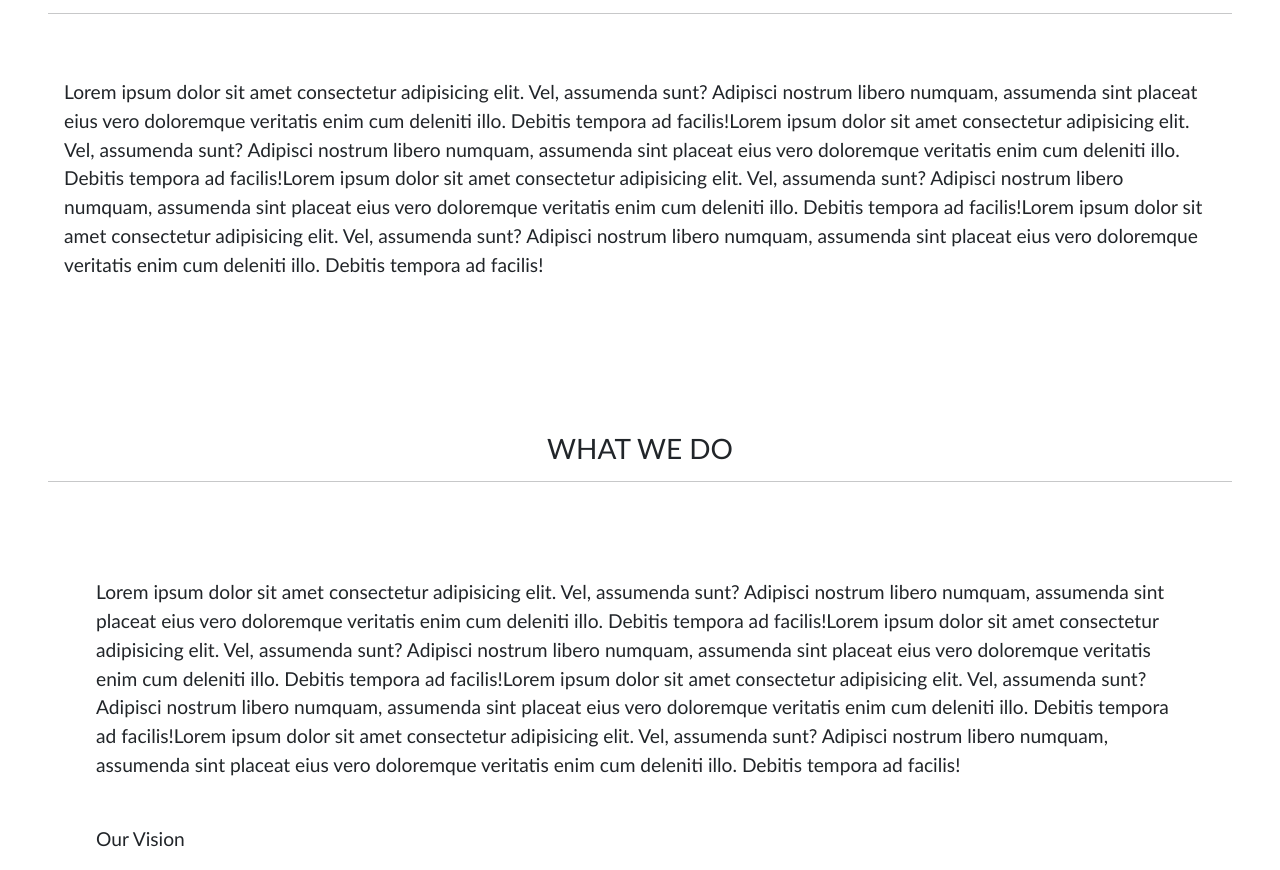
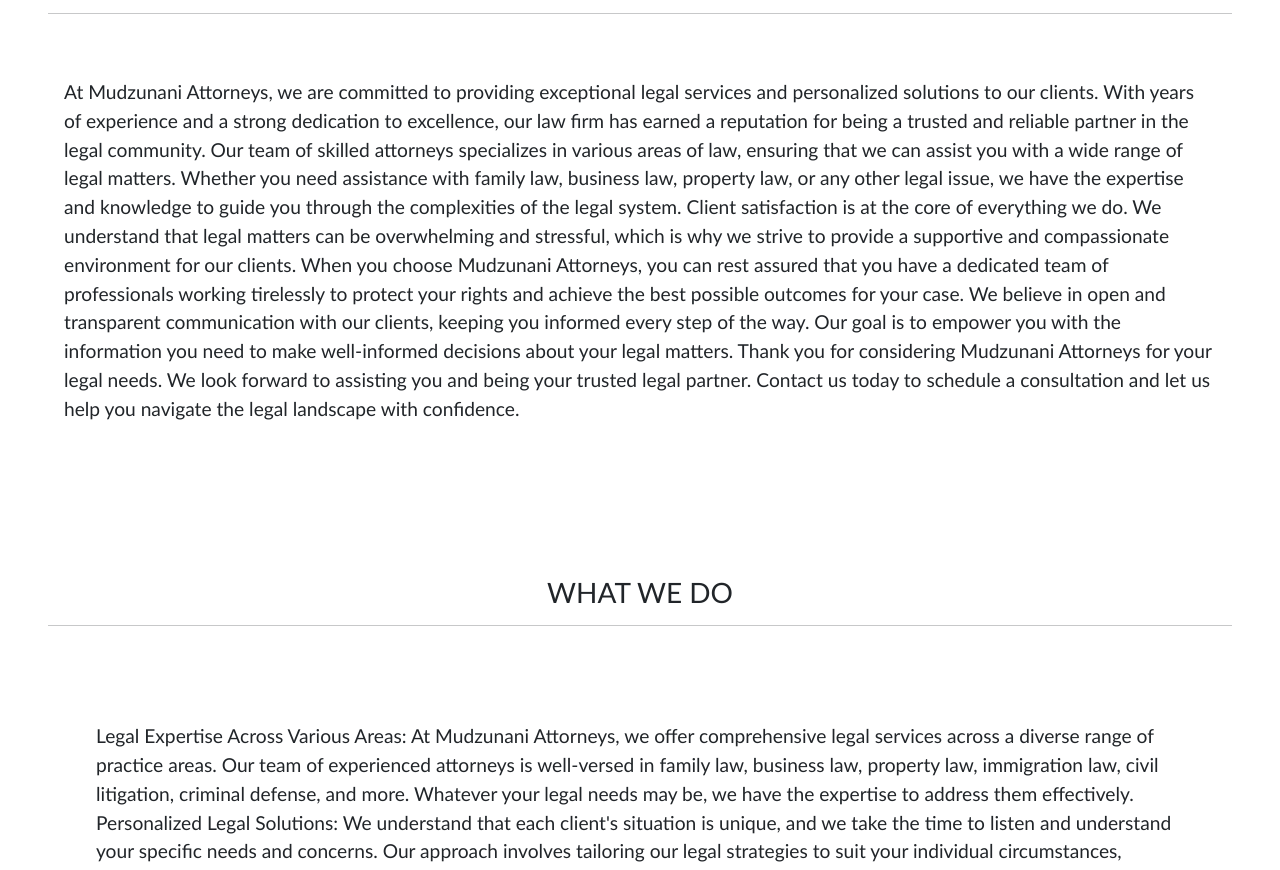
Before and after one commit to Andile-Socenya01/Mudzanani, a plain HTML site: page Mudzanani/index.html in a window 1280 px wide. Shown: the part 695-1565 px from the top of the page. Drawn offline with nearby package versions, Linux system fonts and the light colour scheme.

Commit message:
Update index.html

```diff
--- a/Mudzanani/index.html
+++ b/Mudzanani/index.html
@@ -54,20 +54,49 @@
     <div class="container-fluid my-4 p-5">
         <h1 class="h1-display text-center" style="font-weight: bold;">LAW FIRM</h1>
         <hr class="p-3">
-        <p style="font-size: 120%;" class="p-3">Lorem ipsum dolor sit amet consectetur adipisicing elit. Vel, assumenda sunt? Adipisci nostrum libero numquam, assumenda sint placeat eius vero doloremque veritatis enim cum deleniti illo. Debitis tempora ad facilis!Lorem ipsum dolor sit amet consectetur adipisicing elit. Vel, assumenda sunt? Adipisci nostrum libero numquam, assumenda sint placeat eius vero doloremque veritatis enim cum deleniti illo. Debitis tempora ad facilis!Lorem ipsum dolor sit amet consectetur adipisicing elit. Vel, assumenda sunt? Adipisci nostrum libero numquam, assumenda sint placeat eius vero doloremque veritatis enim cum deleniti illo. Debitis tempora ad facilis!Lorem ipsum dolor sit amet consectetur adipisicing elit. Vel, assumenda sunt? Adipisci nostrum libero numquam, assumenda sint placeat eius vero doloremque veritatis enim cum deleniti illo. Debitis tempora ad facilis!</p>
+        <p style="font-size: 120%;" class="p-3">At Mudzunani Attorneys, we are committed to providing exceptional legal services and personalized solutions to our clients. With years of experience and a strong dedication to excellence, our law firm has earned a reputation for being a trusted and reliable partner in the legal community.
+
+            Our team of skilled attorneys specializes in various areas of law, ensuring that we can assist you with a wide range of legal matters. Whether you need assistance with family law, business law, property law, or any other legal issue, we have the expertise and knowledge to guide you through the complexities of the legal system.
+
+            Client satisfaction is at the core of everything we do. We understand that legal matters can be overwhelming and stressful, which is why we strive to provide a supportive and compassionate environment for our clients. When you choose Mudzunani Attorneys, you can rest assured that you have a dedicated team of professionals working tirelessly to protect your rights and achieve the best possible outcomes for your case.
+
+            We believe in open and transparent communication with our clients, keeping you informed every step of the way. Our goal is to empower you with the information you need to make well-informed decisions about your legal matters.
+
+            Thank you for considering Mudzunani Attorneys for your legal needs. We look forward to assisting you and being your trusted legal partner. Contact us today to schedule a consultation and let us help you navigate the legal landscape with confidence.</p>
     </div>
 
     <div class="container-fluid my-4 p-5">
         <h3 class="h5-display text-center" style="font-weight: normal;">WHAT WE DO</h3>
         <hr class="p-3">
         <div style="font-size: 120%;" class="p-5">
-            <p>Lorem ipsum dolor sit amet consectetur adipisicing elit. Vel, assumenda sunt? Adipisci nostrum libero numquam, assumenda sint placeat eius vero doloremque veritatis enim cum deleniti illo. Debitis tempora ad facilis!Lorem ipsum dolor sit amet consectetur adipisicing elit. Vel, assumenda sunt? Adipisci nostrum libero numquam, assumenda sint placeat eius vero doloremque veritatis enim cum deleniti illo. Debitis tempora ad facilis!Lorem ipsum dolor sit amet consectetur adipisicing elit. Vel, assumenda sunt? Adipisci nostrum libero numquam, assumenda sint placeat eius vero doloremque veritatis enim cum deleniti illo. Debitis tempora ad facilis!Lorem ipsum dolor sit amet consectetur adipisicing elit. Vel, assumenda sunt? Adipisci nostrum libero numquam, assumenda sint placeat eius vero doloremque veritatis enim cum deleniti illo. Debitis tempora ad facilis!</p>
+            <p>Legal Expertise Across Various Areas:
+                At Mudzunani Attorneys, we offer comprehensive legal services across a diverse range of practice areas. Our team of experienced attorneys is well-versed in family law, business law, property law, immigration law, civil litigation, criminal defense, and more. Whatever your legal needs may be, we have the expertise to address them effectively.
+
+                Personalized Legal Solutions:
+                We understand that each client's situation is unique, and we take the time to listen and understand your specific needs and concerns. Our approach involves tailoring our legal strategies to suit your individual circumstances, ensuring that you receive personalized solutions that best serve your interests.
+
+                Diligent Representation:
+                When you choose Mudzunani Attorneys, you gain a team of dedicated professionals committed to representing your interests with utmost diligence. We leave no stone unturned in our efforts to achieve favorable outcomes for our clients. Our attention to detail and thorough preparation are key elements of our success in the courtroom and negotiation table.
+
+                Strong Advocacy:
+                Advocating for your rights is at the heart of what we do. Whether you are facing a contentious divorce, navigating a complex business transaction, or defending against criminal charges, we stand by your side as strong advocates, working tirelessly to protect your rights and interests.
+
+                Transparent Communication:
+                We believe in open and honest communication with our clients. Throughout the legal process, we keep you informed about the progress of your case, potential challenges, and available options. Our transparent approach ensures that you have a clear understanding of the legal strategies being employed and can make informed decisions.
+
+                Client-Centered Approach:
+                Our clients are our top priority. We treat every case with the utmost professionalism and empathy, making sure you feel supported and valued. We take the time to answer your questions, address your concerns, and provide the guidance you need during what may be a challenging time in your life.
+
+                Ethical Practice:
+                Integrity and ethics are the cornerstones of our firm. You can trust that we will always act in your best interests, adhering to the highest standards of professionalism and confidentiality. Our commitment to ethical practice ensures that you receive top-notch legal services you can rely on.
+
+                At Mudzunani Attorneys, we are passionate about using our legal expertise to help our clients navigate legal complexities successfully. Let us be your dedicated legal partner, guiding you through every step of your legal journey with skill and compassion. Contact us today to schedule a consultation and discover how we can assist you with your legal needs.</p>
             <br>
             <p>Our Vision</p>
             <br>
             <p>&RightArrow; Peace Of Mind For Our Clients</p>
             <p>&RightArrow; Quality Services and Experience</p>
-            <p>&RightArrow; </p>
+
         </div>
 
 
@@ -82,21 +111,45 @@
             <div class="tabs-main col-md p-5 m-2 shadow" style="background: rgba(255, 255, 255, 0.8);">
                 <img src="images/ppl icon.png" width="70%" style="height: 170px;" class="p-1" alt="">
                 <h3>Family Law</h3>
-                <p>Lorem ipsum dolor sit amet consectetur adipisicing elit. Ex, error accusantium nobis aut explicabo similique natus quis et aperiam! Maxime ab dolor ipsa voluptatem quo sint sit. Minima, neque est.</p>
+                <p>Divorce and Separation
+                    Child Custody and Support
+                    <br>Adoption
+                    <br> Prenuptial Agreements
+                    <br>Domestic Violence
+                    <br> Alimony and Spousal Support
+                    <br>Property Division
+                    <br>Post-Divorce Modifications
+                    <br>For all your family law needs, we offer compassionate guidance and dedicated support. Contact us for a consultation today..</p>
                 <br>
                 <a href="about.html">Read More &LongRightArrow;</a>
             </div>
             <div class="tabs-main col-md p-5 m-2 shadow" style="background: rgba(255, 255, 255, 0.8);">
                 <img src="images/scale icon.png" alt=""  width="70%" style="height: 160px;" class="p-1">
                 <h3>Criminal Law</h3>
-                <p>Lorem ipsum dolor sit amet consectetur adipisicing elit. Ex, error accusantium nobis aut explicabo similiue natus quis et aperiam! Maxime ab dolor ipsa voluptatem quo sint sit. Minima, neque est.</p>
+                <p>DUI/DWI Defense
+                    <br> Drug Offenses
+                    <br>Assault and Battery
+                    <br>Theft and Robbery
+                    <br>Domestic Violence
+                    <br>White-Collar Crimes
+                    <br>Juvenile Offenses
+                    <br>Expungement and Record Sealing
+                    If you're facing criminal charges, our skilled attorneys are here to protect your rights and provide strong legal representation. Reach out to us for a consultation to discuss your case.</p>
                 <br>
                 <a href="about.html">Read More &LongRightArrow;</a>
             </div>
             <div class="tabs-main col-md p-5 m-2 shadow" style="background: rgba(255, 255, 255, 0.8);">
                 <img src="images/hand icon.png" alt=""  width="70%" style="height: 160px;" class="p-1">
                 <h3>Litigation</h3>
-                <p>Lorem ipsum dolor sit amet consectetur adipisicing elit. Ex, error accusantium nobis aut explicabo similique natus quis et aperiam! Maxime ab dolor ipsa voluptatem quo sint sit. Minima, neque est.</p>
+                <p>Civil Litigation
+                    <br>Business Disputes
+                    <br>Contract Disputes
+                    <br>Personal Injury Claims
+                    <br>Employment Disputes
+                    <br>Real Estate Litigation
+                    <br>Intellectual Property Disputes
+                    <br>Landlord-Tenant Disputes
+                    <br>When legal disputes arise, our experienced litigators are prepared to fight for your <br>interests. We handle a wide range of cases, offering dedicated advocacy and strategic <br>counsel. Contact us today to discuss your litigation needs and explore your options.</p>
                 <br>
                 <a href="about.html">Read More &LongRightArrow;</a>
             </div>
```
